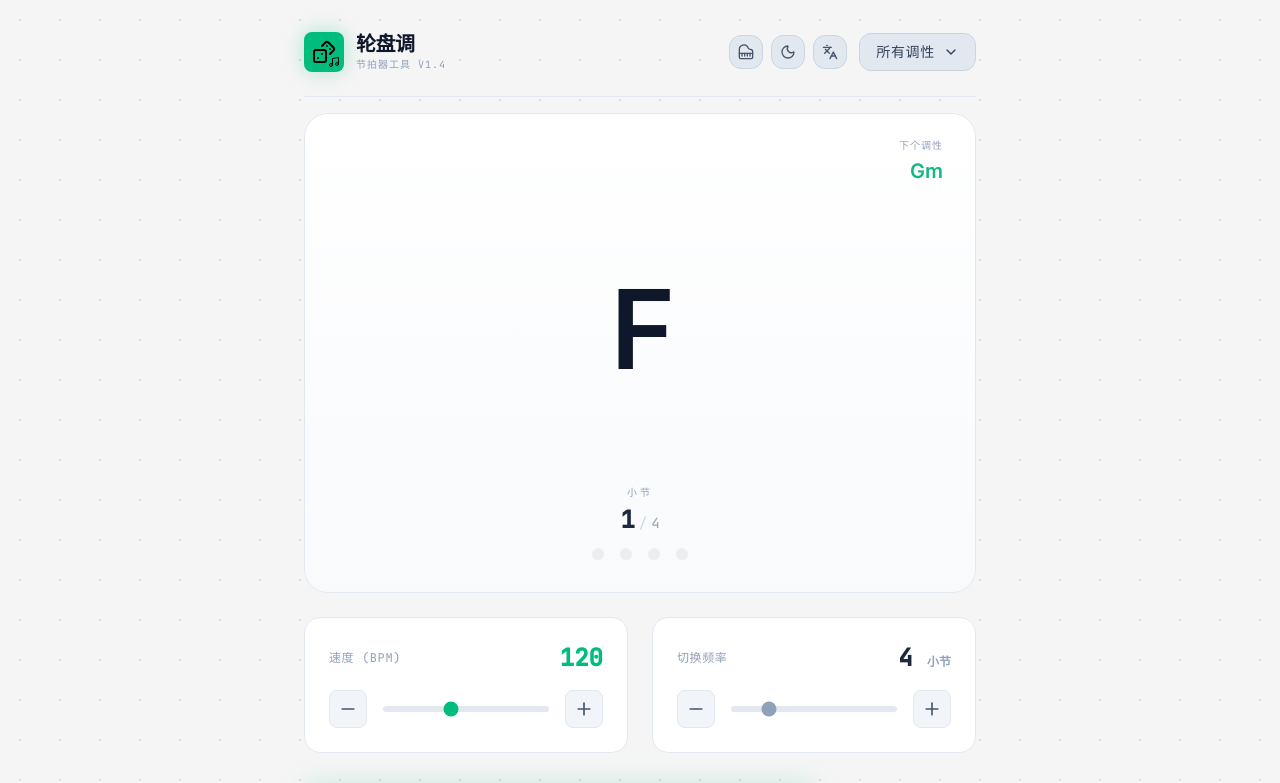
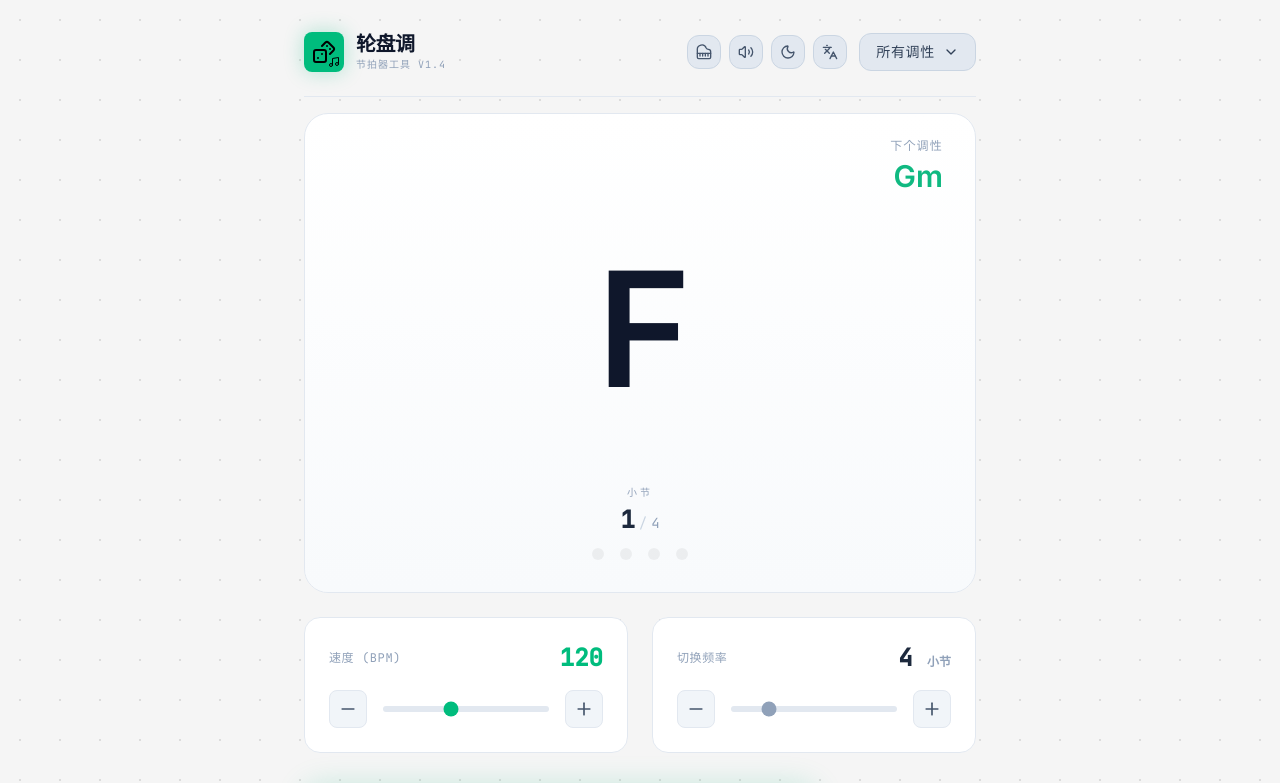
Before and after one commit to zzzyyf/Key-Roulette, a React (Vite) app: page / in a window 1280 px wide. Shown: the top 783 px of the page. Built offline with nearby package versions, Linux system fonts and the light colour scheme.

Commit message:
feat: Add metronome sound mute toggle
Introduces a mute button for the metronome sound, improving user control over audio feedback. This change adds the necessary UI element and state management to enable muting the metronome click.

```diff
--- a/src/App.tsx
+++ b/src/App.tsx
@@ -1,6 +1,6 @@
 import { useState, useEffect, useRef, useCallback } from 'react';
 import { motion, AnimatePresence } from 'motion/react';
-import { Play, Pause, RotateCcw, Plus, Minus, Settings2, Dices, Music, ChevronDown, Check, Languages, Sun, Moon, Piano } from 'lucide-react';
+import { Play, Pause, RotateCcw, Plus, Minus, Settings2, Dices, Music, ChevronDown, Check, Languages, Sun, Moon, Piano, Volume2, VolumeX } from 'lucide-react';
 import { useMidi } from './hooks/useMidi';
 
 const MAJORS = ['C', 'C#', 'D', 'Eb', 'E', 'F', 'F#', 'G', 'Ab', 'A', 'Bb', 'B'];
@@ -30,7 +30,8 @@ const TRANSLATIONS = {
     timeSig: '4/4 Time Signature',
     precision: 'Precision Quartz Timing',
     midi: 'MIDI Input',
-    noChord: 'n.c.'
+    noChord: 'n.c.',
+    metronomeSound: 'Metronome Sound'
   },
   zh: {
     title: '轮盘调',
@@ -51,7 +52,8 @@ const TRANSLATIONS = {
     timeSig: '4/4 拍号',
     precision: '石英级精准计时',
     midi: 'MIDI 输入',
-    noChord: 'n.c.'
+    noChord: 'n.c.',
+    metronomeSound: '节拍器声音'
   }
 };
 
@@ -76,6 +78,7 @@ export default function App() {
   const [isLangMenuOpen, setIsLangMenuOpen] = useState(false);
   const [isPrepMeasure, setIsPrepMeasure] = useState(false);
   const [midiEnabled, setMidiEnabled] = useState(false);
+  const [isMuted, setIsMuted] = useState(false);
 
   const { detectedChord, chordRelation, chordColorClass, chordLedColor } = useMidi(midiEnabled, currentKey, theme);
 
@@ -90,6 +93,7 @@ export default function App() {
   const currentKeyRef = useRef(currentKey);
   const nextKeyRef = useRef(nextKey);
   const isPrepMeasureRef = useRef(false);
+  const isMutedRef = useRef(isMuted);
 
   const lookahead = 25.0;
   const scheduleAheadTime = 0.1;
@@ -102,6 +106,7 @@ export default function App() {
   useEffect(() => { keyCategoryRef.current = keyCategory; }, [keyCategory]);
   useEffect(() => { currentKeyRef.current = currentKey; }, [currentKey]);
   useEffect(() => { nextKeyRef.current = nextKey; }, [nextKey]);
+  useEffect(() => { isMutedRef.current = isMuted; }, [isMuted]);
 
   const getKeysByCategory = useCallback((cat: KeyCategory) => {
     if (cat === 'majors') return MAJORS;
@@ -183,7 +188,7 @@ export default function App() {
   };
 
   const scheduleNote = (beatNumber: number, time: number) => {
-    if (!audioContextRef.current) return;
+    if (!audioContextRef.current || isMutedRef.current) return;
 
     const osc = audioContextRef.current.createOscillator();
     const envelope = audioContextRef.current.createGain();
@@ -348,6 +353,20 @@ export default function App() {
                 {midiEnabled && <span className="hidden sm:inline text-[10px] font-mono font-bold uppercase tracking-wider">ON</span>}
               </button>
 
+              <button
+                onClick={() => setIsMuted(!isMuted)}
+                className={`p-2 rounded-xl border transition-all duration-300 ${
+                  isMuted
+                    ? 'bg-red-500/10 border-red-500/50 text-red-400'
+                    : theme === 'dark'
+                      ? 'bg-white/5 border-white/10 hover:bg-white/10 text-white/60'
+                      : 'bg-slate-200 border-slate-300 hover:bg-slate-300 text-slate-600'
+                }`}
+                title={t.metronomeSound}
+              >
+                {isMuted ? <VolumeX className="w-4 h-4" /> : <Volume2 className="w-4 h-4" />}
+              </button>
+
               {/* Theme Switcher */}
               <button
                 onClick={() => setTheme(theme === 'dark' ? 'light' : 'dark')}
@@ -466,7 +485,7 @@ export default function App() {
 
           {/* Next Key Indicator (Top Right) */}
           <div className="absolute top-4 sm:top-6 right-6 sm:right-8 text-right">
-            <p className={`text-[9px] sm:text-[10px] font-mono uppercase tracking-widest mb-0.5 sm:mb-1 transition-colors duration-500 ${
+            <p className={`text-[9px] sm:text-[10px] md:text-xs font-mono uppercase tracking-widest mb-0.5 sm:mb-1 transition-colors duration-500 ${
               theme === 'dark' ? 'text-white/30' : 'text-slate-400'
             }`}>{t.nextKey}</p>
             <AnimatePresence mode="wait">
@@ -484,7 +503,7 @@ export default function App() {
                   scale: { type: "spring", stiffness: 300, damping: 20 },
                   opacity: { duration: measuresToChange === 1 ? 0.1 : 0.2 }
                 }}
-                className="text-lg sm:text-xl font-bold origin-right"
+                className="text-lg sm:text-xl md:text-2xl lg:text-3xl font-bold origin-right"
               >
                 {nextKey}
               </motion.p>
@@ -511,7 +530,7 @@ export default function App() {
                   </motion.span>
                 )}
                 <div className="relative">
-                  <span className={`text-[100px] sm:text-[180px] landscape:text-[110px] font-bold tracking-tighter leading-none transition-all duration-500 ${
+                  <span className={`text-[100px] sm:text-[180px] md:text-[220px] lg:text-[260px] xl:text-[300px] landscape:text-[110px] landscape:sm:text-[140px] landscape:md:text-[160px] font-bold tracking-tighter leading-none transition-all duration-500 ${
                     isPrepMeasure ? 'opacity-20' : 'opacity-100'
                   } ${theme === 'dark' ? 'text-white' : 'text-slate-900'}`}>
                     {currentKey}
```
